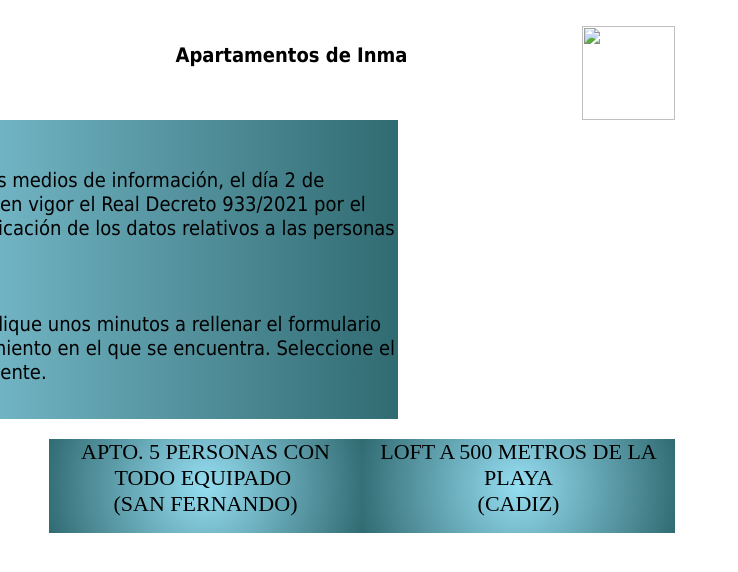
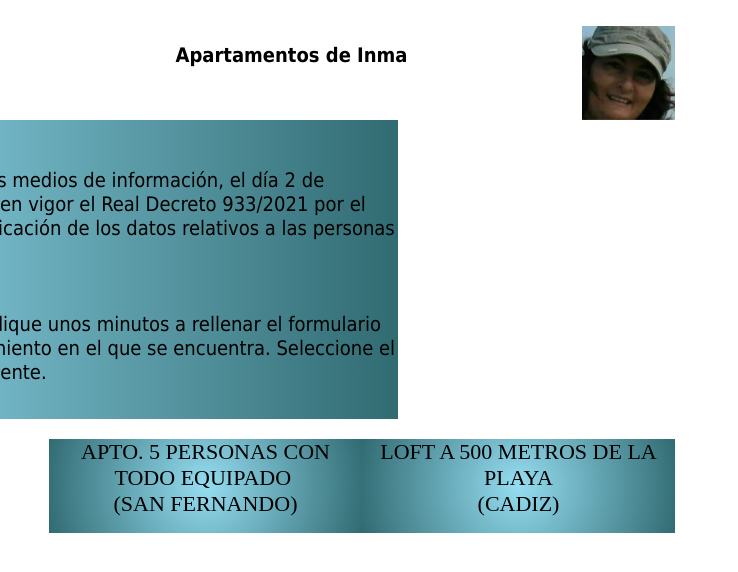
Before and after one commit to custodiomar/custodiomar.github.io, a plain HTML site: page index.html in a window 1280 px wide. Shown: the whole page, without its empty margins (0-738 px from the left). Drawn offline with Linux system fonts and the light colour scheme.

Commit message:
Update index.html

```diff
--- a/index.html
+++ b/index.html
@@ -90,7 +90,7 @@
 <body class="htmlNoPages">
   <p class="gwd-p-qrjj">Estimado cliente:<br><br>Como ya conocerá por los medios de información, el día 2 de diciembre de 2024 entró en vigor el Real Decreto 933/2021 por el que se obliga a la comunicación de los datos relativos a las personas que se alojen.<br><br><br>Por ello, le ruego que dedique unos minutos a rellenar el formulario correspondiente al alojamiento en el que se encuentra. Seleccione el apartamento correspondiente.</p>
   <h1 class="gwd-p-1zu8">Apartamentos de Inma</h1>
-  <img src="assets/image.png" class="gwd-img-2xa0">
+  <img src="image.png" class="gwd-img-2xa0">
   <p class="gwd-p-m5lx" id="btnApto">APTO. 5 PERSONAS CON TODO EQUIPADO&nbsp;<br>(SAN FERNANDO)</p>
   <p class="gwd-p-998a" id="btnLoft">LOFT A 500 METROS DE LA PLAYA<br>(CADIZ)</p>
 </body>
```
